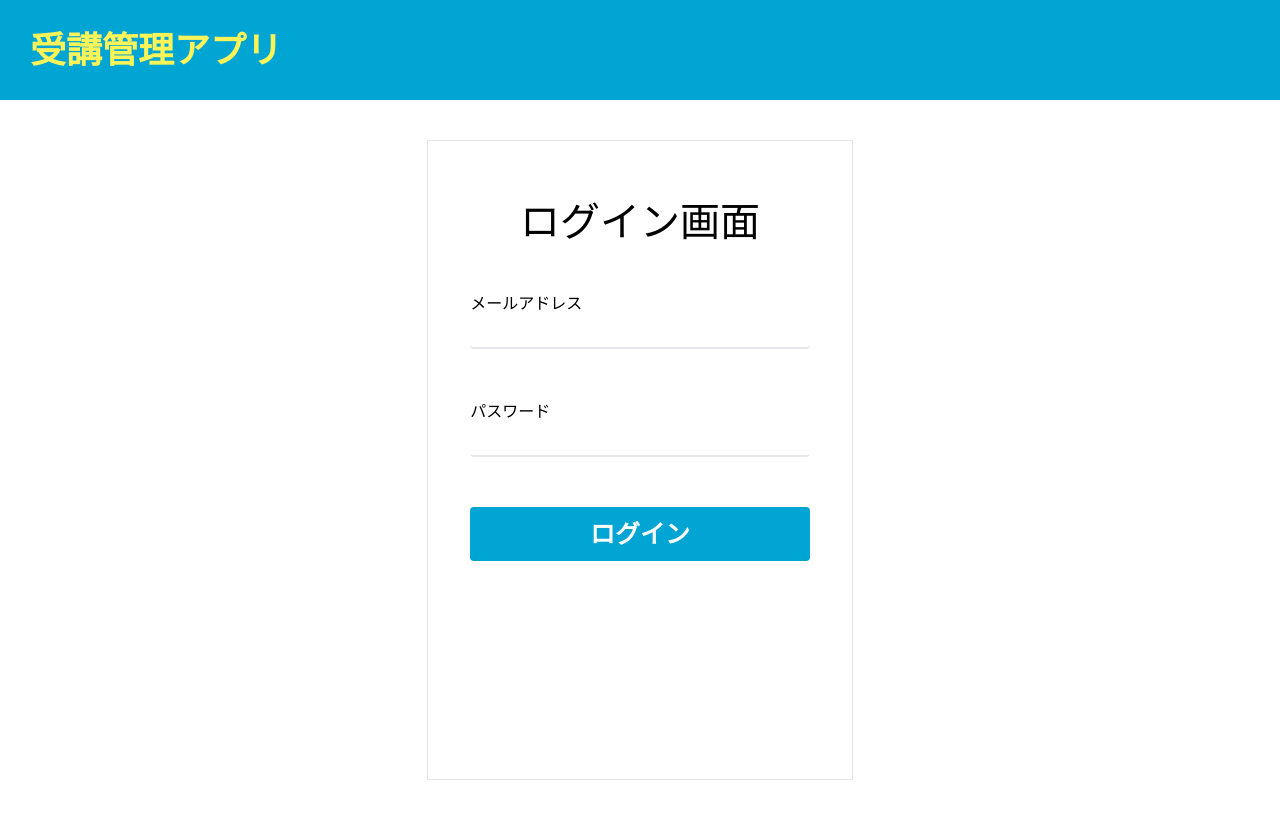
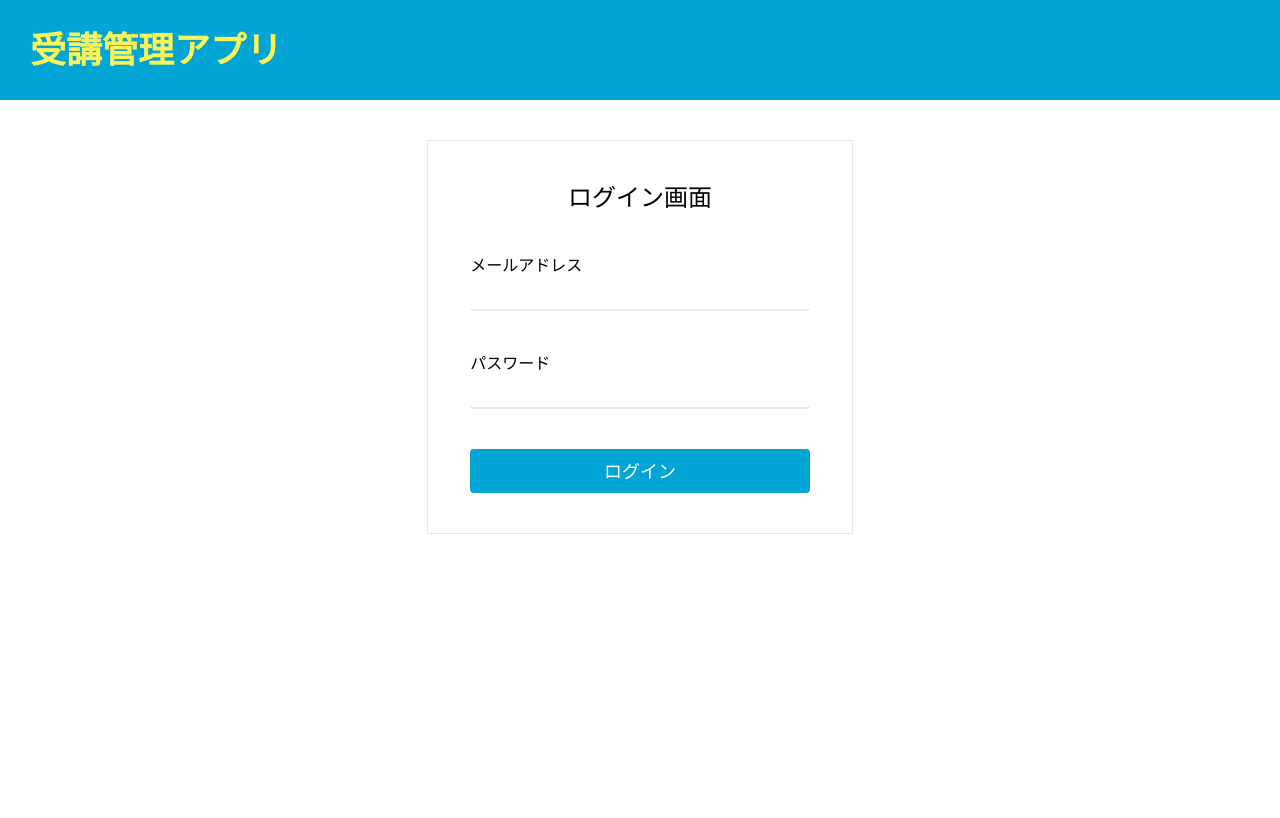
Before and after one commit to yukihiroLaravel/juko_next, a Next.js app: page /login in a window 1280 px wide. Built offline with nearby package versions, Linux system fonts and the light colour scheme.

Commit message:
ログインフォームのスタイル修正。

```diff
--- a/components/elements/Button.tsx
+++ b/components/elements/Button.tsx
@@ -3,13 +3,21 @@ import clsx from 'clsx';
 
 type Props = {
   children: React.ReactNode;
-  type: 'button' | 'submit';
+  type?: 'button' | 'submit';
   color?: 'primary' | 'danger' | 'secondary';
   className?: string;
   clickHandler?: () => void;
+  isDisabled?: boolean;
 };
 
-export const Button: FC<Props> = ({ children, type, color = 'primary', className, clickHandler }) => {
+export const Button: FC<Props> = ({
+  children,
+  type = 'submit',
+  color = 'primary',
+  className,
+  clickHandler,
+  isDisabled,
+}) => {
   return (
     <button
       type={type}
@@ -22,6 +30,7 @@ export const Button: FC<Props> = ({ children, type, color = 'primary', className
         className
       )}
       onClick={clickHandler}
+      disabled={isDisabled}
     >
       {children}
     </button>
--- a/features/login/components/LoginForm.tsx
+++ b/features/login/components/LoginForm.tsx
@@ -4,6 +4,7 @@ import { useForm } from 'react-hook-form';
 import { yupResolver } from '@hookform/resolvers/yup';
 import { Axios } from '@/lib/api';
 import { useRouter } from 'next/router';
+import { Button } from '@/components/elements/Button';
 
 export const LoginForm: FC = () => {
   const defaultValues = {
@@ -50,12 +51,8 @@ export const LoginForm: FC = () => {
   };
 
   return (
-    <form
-      className="md:w-1/3 md:border mx-auto min-h-[80vh] mt-10 mb-10 bg-white"
-      onSubmit={handleSubmit(submitHandler)}
-    >
-      <h2 className="text-center mt-[50px] text-[40px]">ログイン画面</h2>
-
+    <form className="md:w-1/3 md:border mx-auto min-h-full my-10 bg-white" onSubmit={handleSubmit(submitHandler)}>
+      <h2 className="text-center mt-10 text-2xl">ログイン画面</h2>
       <div className="w-4/5 mx-auto">
         {isUnauthorized && (
           <>
@@ -63,7 +60,7 @@ export const LoginForm: FC = () => {
             <p className="text-red-600">もう一度、お試しください。</p>
           </>
         )}
-        <div className="mt-[40px]">
+        <div className="mt-10">
           <label htmlFor="email">
             <p>メールアドレス</p>
             <input
@@ -74,7 +71,7 @@ export const LoginForm: FC = () => {
             <span className="text-red-600">{errors?.email?.message}</span>
           </label>
         </div>
-        <div className="mt-[50px]">
+        <div className="mt-10">
           <label htmlFor="password">
             <p>パスワード</p>
             <input
@@ -87,18 +84,17 @@ export const LoginForm: FC = () => {
           </label>
         </div>
       </div>
-      {isLoading ? (
-        <button
-          className="block rounded mt-[50px] bg-[#00A5D4] w-4/5 mx-auto text-center text-white font-semibold text-[25px] py-2 opacity-75"
-          disabled
-        >
-          ログイン中...
-        </button>
-      ) : (
-        <button className="block rounded mt-[50px] bg-[#00A5D4] w-4/5 mx-auto text-center text-white font-semibold text-[25px] py-2 hover:opacity-75">
-          ログイン
-        </button>
-      )}
+      <div className="text-center my-10">
+        {isLoading ? (
+          <Button type="button" className="w-4/5 py-2 text-lg" isDisabled={true}>
+            ログイン中...
+          </Button>
+        ) : (
+          <Button type="submit" className="w-4/5 py-2 hover:opacity-75 text-lg">
+            ログイン
+          </Button>
+        )}
+      </div>
     </form>
   );
 };
```
